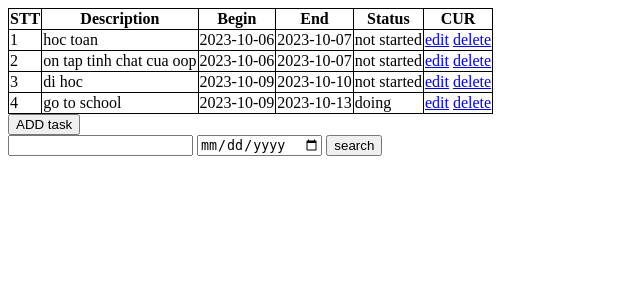
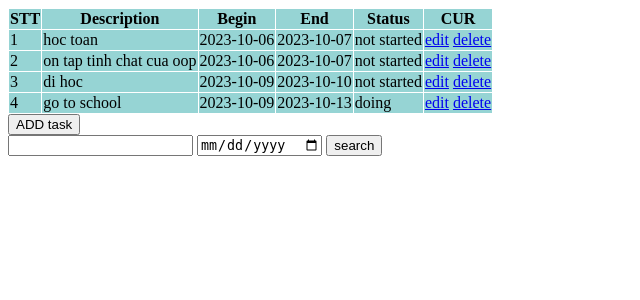
Before and after one commit to duongtran404/ToDoList_PHP, a PHP site: page / in a window 1280 px wide. Shown: the top 300 px of the page, without its empty margins (0-640 px from the left). Run offline with PHP 8.4, Linux system fonts and the light colour scheme; data comes from the database, SQL or seed files in the repository.

Commit message:
change display table index.php

```diff
--- a/index.php
+++ b/index.php
@@ -12,16 +12,23 @@ try{
 <html lang="en">
 <head>
     <style>
-        table, th, td {
+        <!-- table, th, td {
             border: 1px solid black;
             border-collapse: collapse;
         }
         table {
             counter-reset: tableCount;
-        }
-            .counterCell:before {
+        }-->
+        .counterCell:before {
             content: counter(tableCount);
             counter-increment: tableCount;
+        }
+        table, th, td {
+             border: 1px solid white;
+             border-collapse: collapse;
+        }
+        th, td {
+             background-color: #96D4D4;
         }
     </style>
     <meta charset="UTF-8">
```
